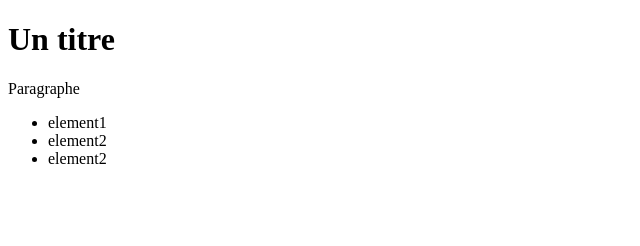
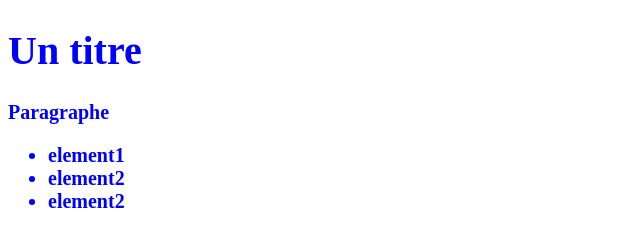
Before and after one commit to AnisLcool/testGithub2, a plain HTML site: page index.html in a window 1280 px wide. Shown: the whole page, without its empty margins (0-640 px from the left). Drawn offline with Linux system fonts and the light colour scheme.

Commit message:
Title : style Description : ajout du css

```diff
--- a/index.html
+++ b/index.html
@@ -5,6 +5,7 @@
     <meta http-equiv="X-UA-Compatible" content="IE=edge">
     <meta name="viewport" content="width=device-width, initial-scale=1.0">
     <title>Document</title>
+    <link rel="stylesheet" href="style.css">
 </head>
 <body>
     <h1>Un titre</h1>
--- a/style.css
+++ b/style.css
@@ -0,0 +1,5 @@
+body{
+    font-size: 20px;
+    color: blue;
+    font-weight: bold;
+}
```
